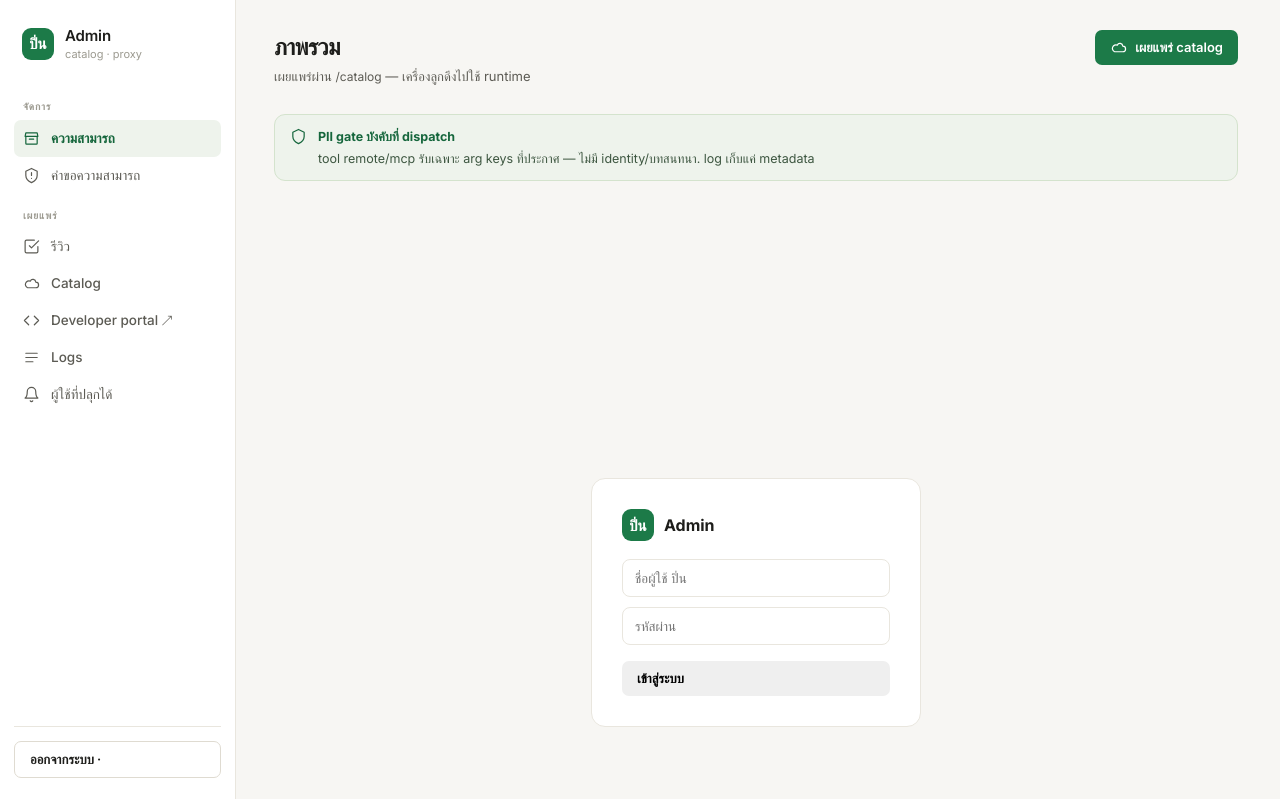
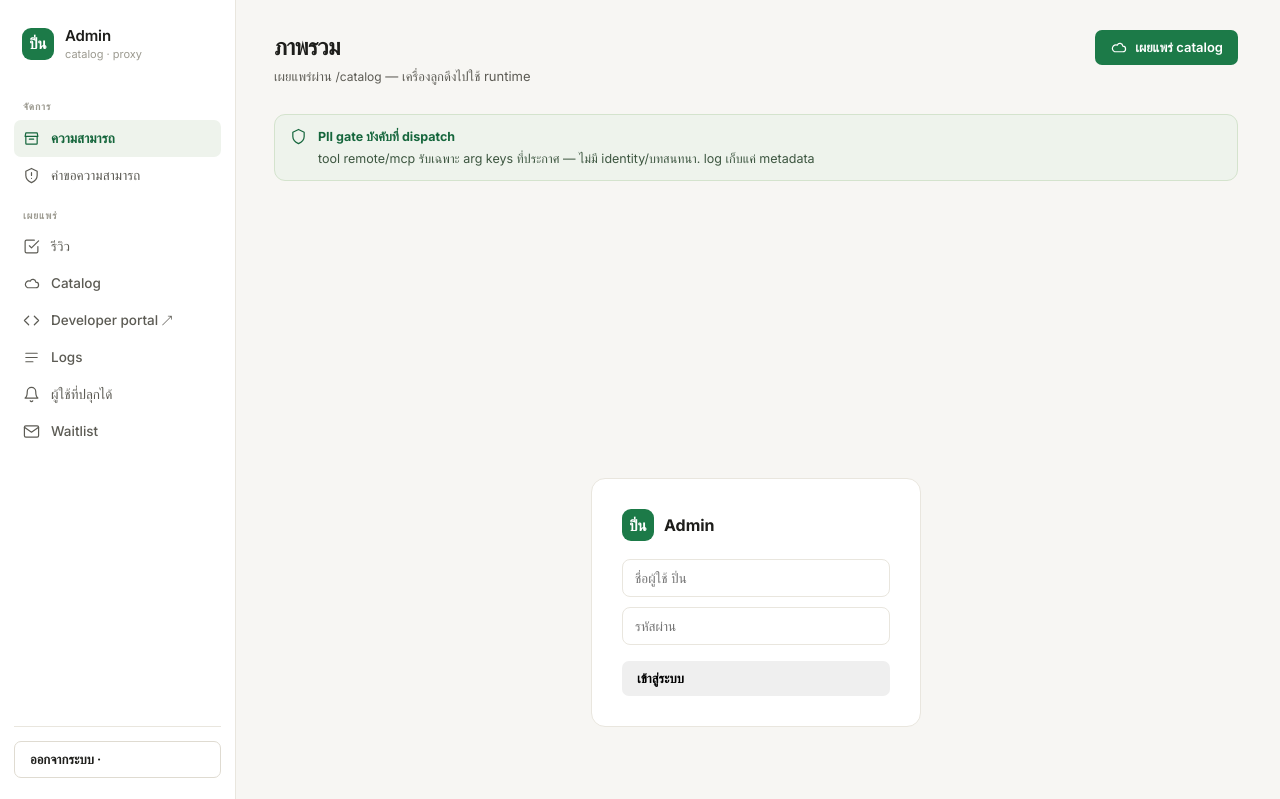
Before and after one commit to n-chatchai/pin, a FastAPI app: template admin/pin_admin/templates/dashboard.html in a window 1280 px wide. Shown: the top 799 px of the page. Run offline with FastAPI, Linux system fonts and the light colour scheme; the template is opened without the code that fills it, so the values that code supplies are empty; some web fonts are replaced.

Commit message:
feat(admin): waitlist tab in backoffice
Surface the proxy `waitlist` table (email/use/source/created_at) in the
owner dashboard via the existing generic-tab + _simple.html path. Adds a
nav link and a SELECT to tab_generic; no new template needed.

Co-Authored-By: Claude Opus 4.8 (1M context) <noreply@anthropic.com>

```diff
--- a/admin/pin_admin/admin.py
+++ b/admin/pin_admin/admin.py
@@ -526,6 +526,8 @@ def tab_generic(tab: str, request: Request, admin: str = Depends(owner)):
                    " ORDER BY version DESC LIMIT 20",
         "logs": "SELECT ts,tool,kind,arg_keys,status FROM tool_logs"
                 " ORDER BY ts DESC LIMIT 50",
+        "waitlist": "SELECT email,use,source,created_at FROM waitlist"
+                    " ORDER BY created_at DESC LIMIT 500",
     }.get(tab)
     if q is None:
         raise HTTPException(404)
--- a/admin/pin_admin/templates/dashboard.html
+++ b/admin/pin_admin/templates/dashboard.html
@@ -20,6 +20,8 @@
         <svg class="ic" viewBox="0 0 24 24"><line x1="4" y1="6" x2="20" y2="6"/><line x1="4" y1="12" x2="20" y2="12"/><line x1="4" y1="18" x2="14" y2="18"/></svg> Logs</a>
       <a hx-get="/admin/tab/push" hx-target="#panel" onclick="act(this)">
         <svg class="ic" viewBox="0 0 24 24"><path d="M18 8a6 6 0 0 0-12 0c0 7-3 9-3 9h18s-3-2-3-9"/><path d="M13.7 21a2 2 0 0 1-3.4 0"/></svg> ผู้ใช้ที่ปลุกได้</a>
+      <a hx-get="/admin/tab/waitlist" hx-target="#panel" onclick="act(this)">
+        <svg class="ic" viewBox="0 0 24 24"><path d="M22 6l-10 7L2 6"/><rect x="2" y="4" width="20" height="16" rx="2"/></svg> Waitlist</a>
     </nav>
     <form method="post" action="/admin/logout" class="foot">
       <button class="btn g" style="width:100%">ออกจากระบบ · {{ admin }}</button>
```
